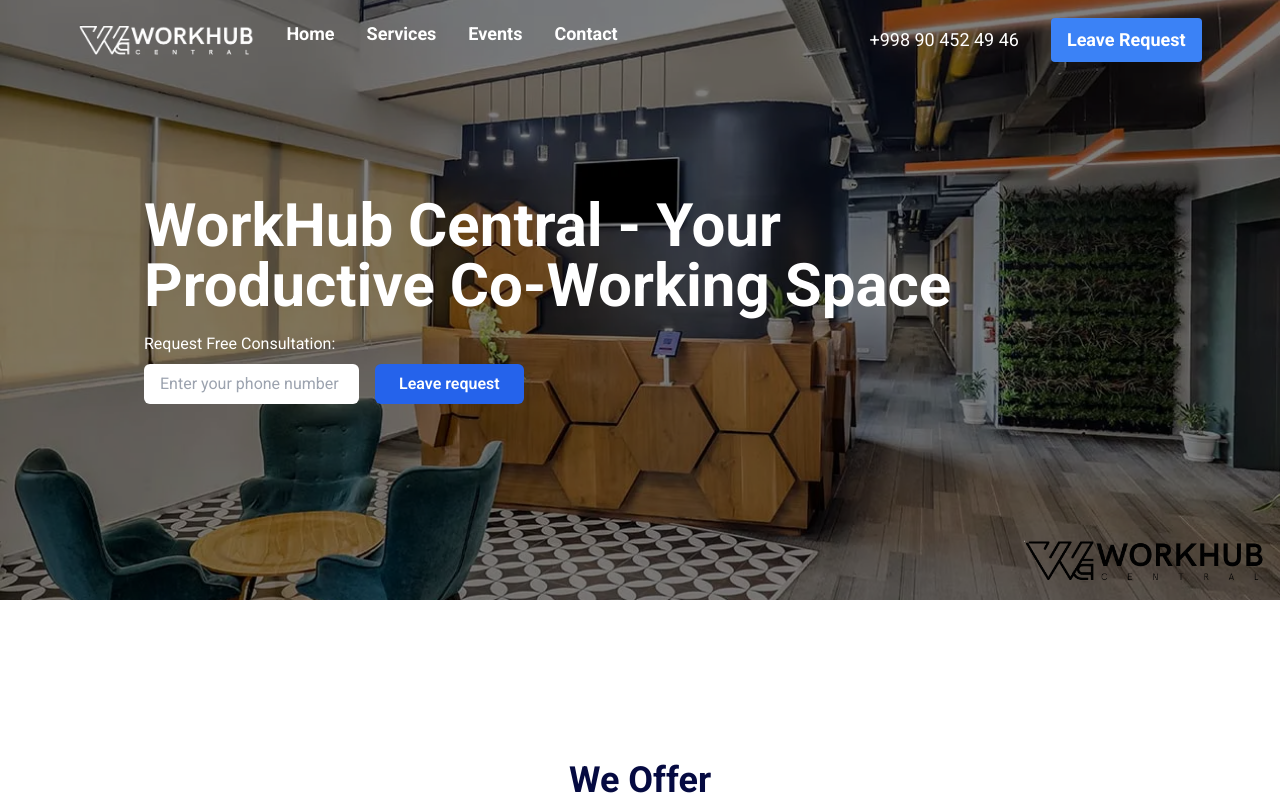
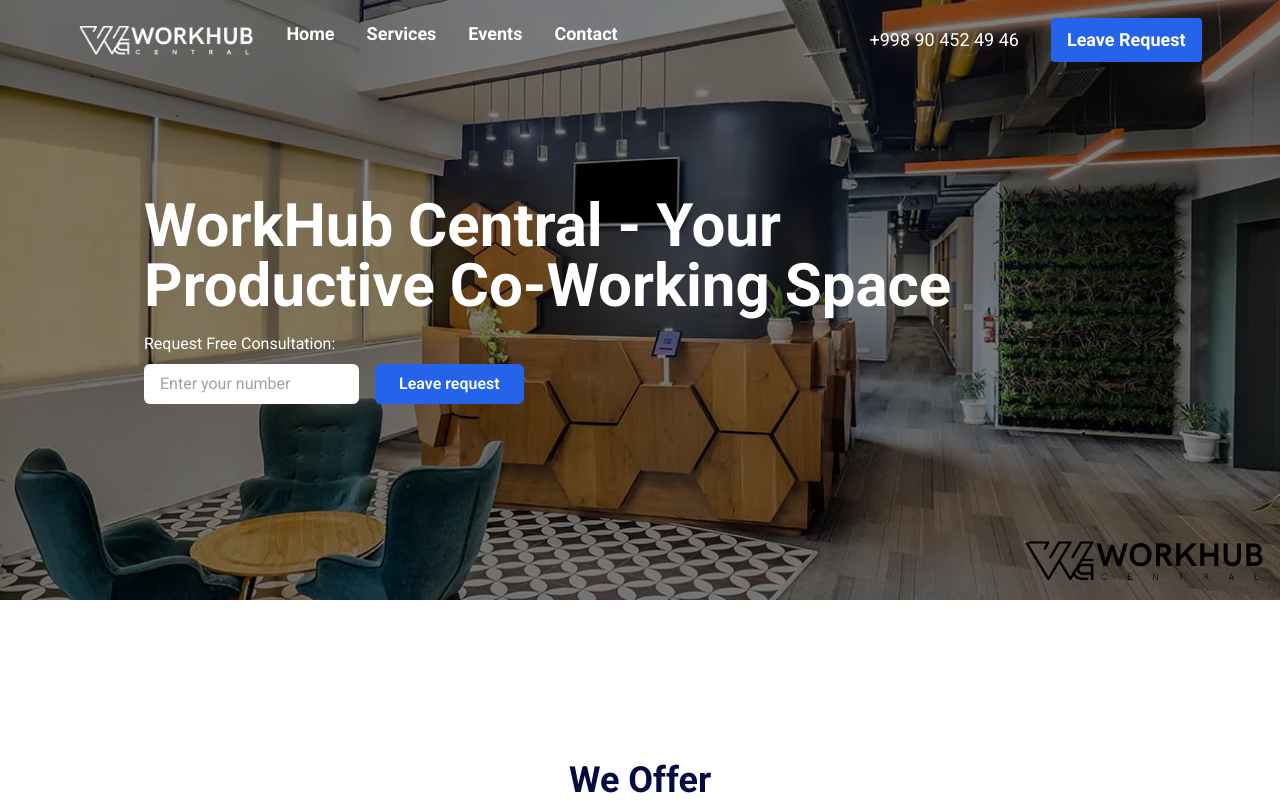
Before and after one commit to Khurshedjan04/coworking-workhub, a Next.js app: page / in a window 1280 px wide. Shown: the top 800 px of the page. Built offline with nearby package versions, Linux system fonts and the light colour scheme.

Commit message:
Contact info added

```diff
--- a/app/Footer.tsx
+++ b/app/Footer.tsx
@@ -1,4 +1,5 @@
 "use client";
+
 import Link from "next/link";
 import InstagramIcon from "@mui/icons-material/Instagram";
 import TelegramIcon from "@mui/icons-material/Telegram";
@@ -44,13 +45,13 @@
         </Link>
       </div>
       <div className="flex gap-8 ">
-        <a href="https://www.instagram.com/xurshed_alimmamadov/"
-        aria-label="Find Us in Instagram">
+        <a href="https://www.instagram.com/khurshedjan_12.06/"
+        aria-label="Find Us in Instagram" target="_blank">
           <InstagramIcon fontSize="large" />
 
         </a>
-        <a href="https://www.instagram.com/xurshed_alimmamadov/"
-        aria-label="Find Us in Telegram">
+        <a href="https://t.me/Khurshedjan12_06"
+        aria-label="Find Us in Telegram" target="_blank">
           <TelegramIcon fontSize="large" />
         </a>
       </div>
--- a/app/components/HomeHero.tsx
+++ b/app/components/HomeHero.tsx
@@ -31,8 +31,8 @@
               <input
                 type="text"
                 id="phone-number"
-                placeholder="Enter your phone number"
-                className="px-4 py-2 text-gray-800 rounded-md w-full md:w-auto"
+                placeholder="Enter your number"
+                className="px-4 py-2 text-gray-800 rounded-md w-full md:w-fit"
                 required
               />
               <button
--- a/app/components/SimpleButton.tsx
+++ b/app/components/SimpleButton.tsx
@@ -4,7 +4,7 @@
 const SimpleButton = ({ text, link }: { text: string; link: string }) => {
   return (
     <Link href={link}>
-      <div className="bg-blue-500 text-white py-2 px-4 rounded hover:bg-blue-600 focus:outline-none font-bold w-fit">
+      <div className="bg-blue-600 hover:bg-blue-700 text-white py-2 px-4 rounded focus:outline-none font-bold w-fit">
         {text}
       </div>
     </Link>
```
